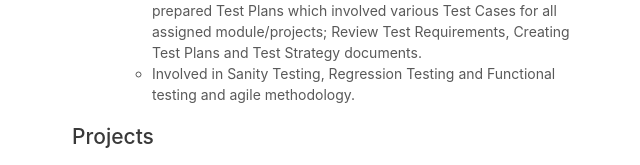
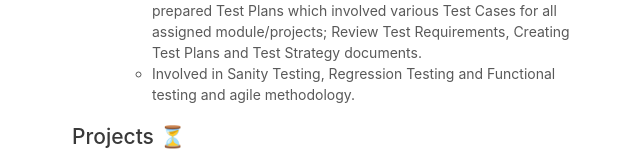
Before and after one commit to shthombre/shthombre.github.io, a plain HTML site: page index.html in a window 1280 px wide. Shown: the part 1106-1271 px from the top of the page, 498-1138 px from the left. Drawn offline with Linux system fonts and the light colour scheme.

Commit message:
Update index.html

```diff
--- a/index.html
+++ b/index.html
@@ -84,7 +84,7 @@
 
   </ul>
 
-  <h2 id="education-">Projects </h2>
+  <h2 id="education-">Projects ⏳</h2>
   <ul>
     <li><strong>NMB Banking Solution</strong>
       <br><b>Duration</b>: June 2023 - Present
```
